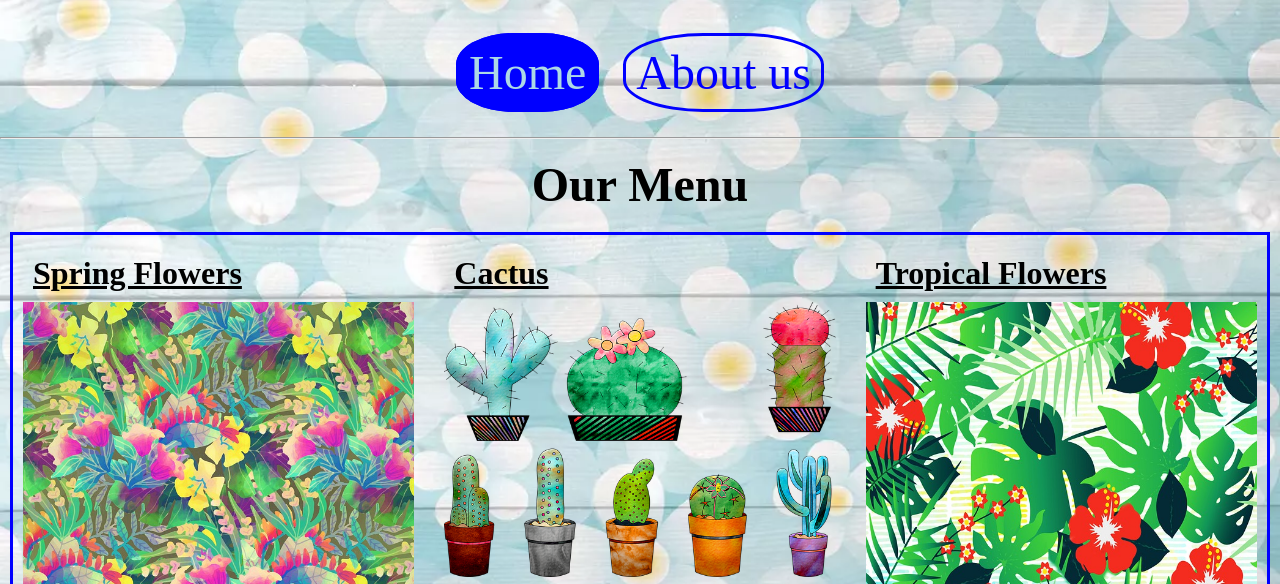
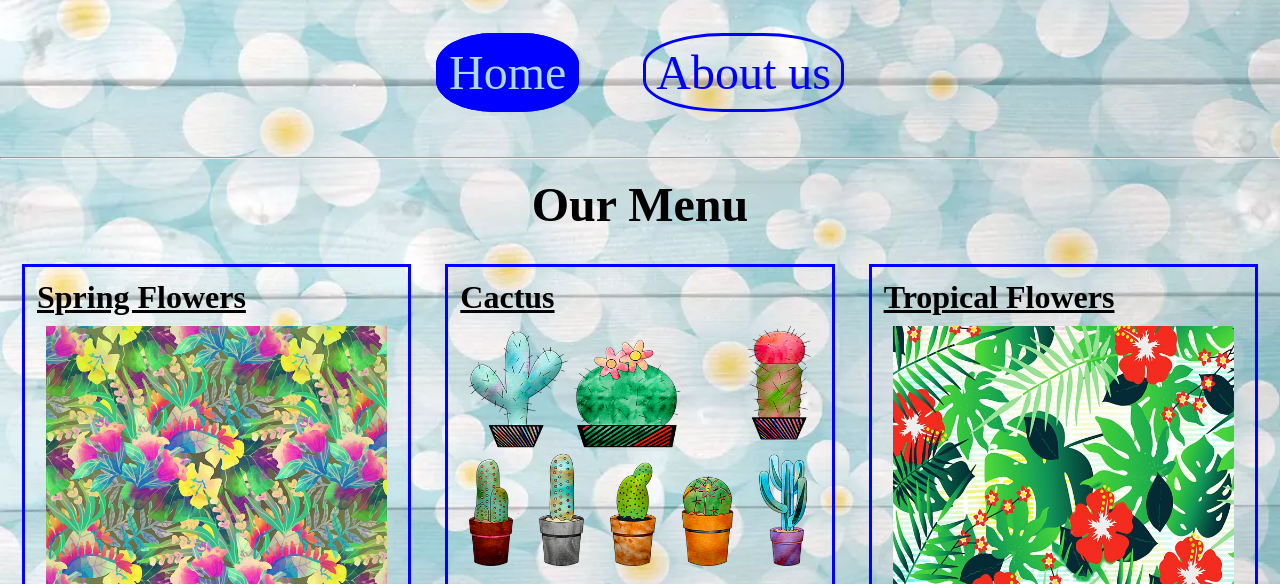
Before and after one commit to milan978gh/flower-pot, a plain HTML site: page index.html in a window 1280 px wide. Shown: the part 154-738 px from the top of the page. Drawn offline with Linux system fonts and the light colour scheme.

Commit message:
added .flower-menu a border and ect

```diff
--- a/css/style.css
+++ b/css/style.css
@@ -10,14 +10,14 @@ li{
 
 /* base style */
 html{
-  background: url(../img/body-bg.webp);
+  background-image: url(../img/body-bg.webp);
+  background-color: #caf7fa;
   background-repeat: no-repeat;
   background-size: cover;
 }
 
 nav{
   width: 100%;
-  height: 60px;
 }
 
 nav ul{
@@ -45,11 +45,15 @@ nav a:hover, a.active{
 
 
 
-/* mobile style -800px */
+/* phone style -800px */
 .grid{
     display: grid;
     grid-template-columns: repeat(8, 1fr);
     gap: 10px;
+}
+
+nav ul li{
+  margin: 0 20px;
 }
 
 header h1{
@@ -77,6 +81,13 @@ h3{
 .flower-menu{
   margin: 10px;
   padding: 10px;
+  /* border: 3px solid blue; */
+}
+
+.flower-menu a{
+  display: block;
+  margin: 5px;
+  padding: 5px;
   border: 3px solid blue;
 }
 
@@ -89,7 +100,7 @@ h3{
 .flower-menu img{
   display: block;
   margin: 0 auto;
-  width: 100%;
+  width: 90%;
   max-width: 600px;
 }
 
@@ -133,7 +144,6 @@ footer p{
   body{
     max-width: 1600px;
     margin: 0 auto;
-
   }
   header h1{
     font-size: 5em;
@@ -146,6 +156,10 @@ footer p{
     grid-template-columns: repeat(3, 1fr);
     gap: 30px;
   }
+  .flower-menu a{
+    margin: 2px;
+    padding: 2px;
+  }
   .about-img img{
     display: block;
     width: 100%;
```
Also changed, not shown: index.html (+2 -0 lines).
